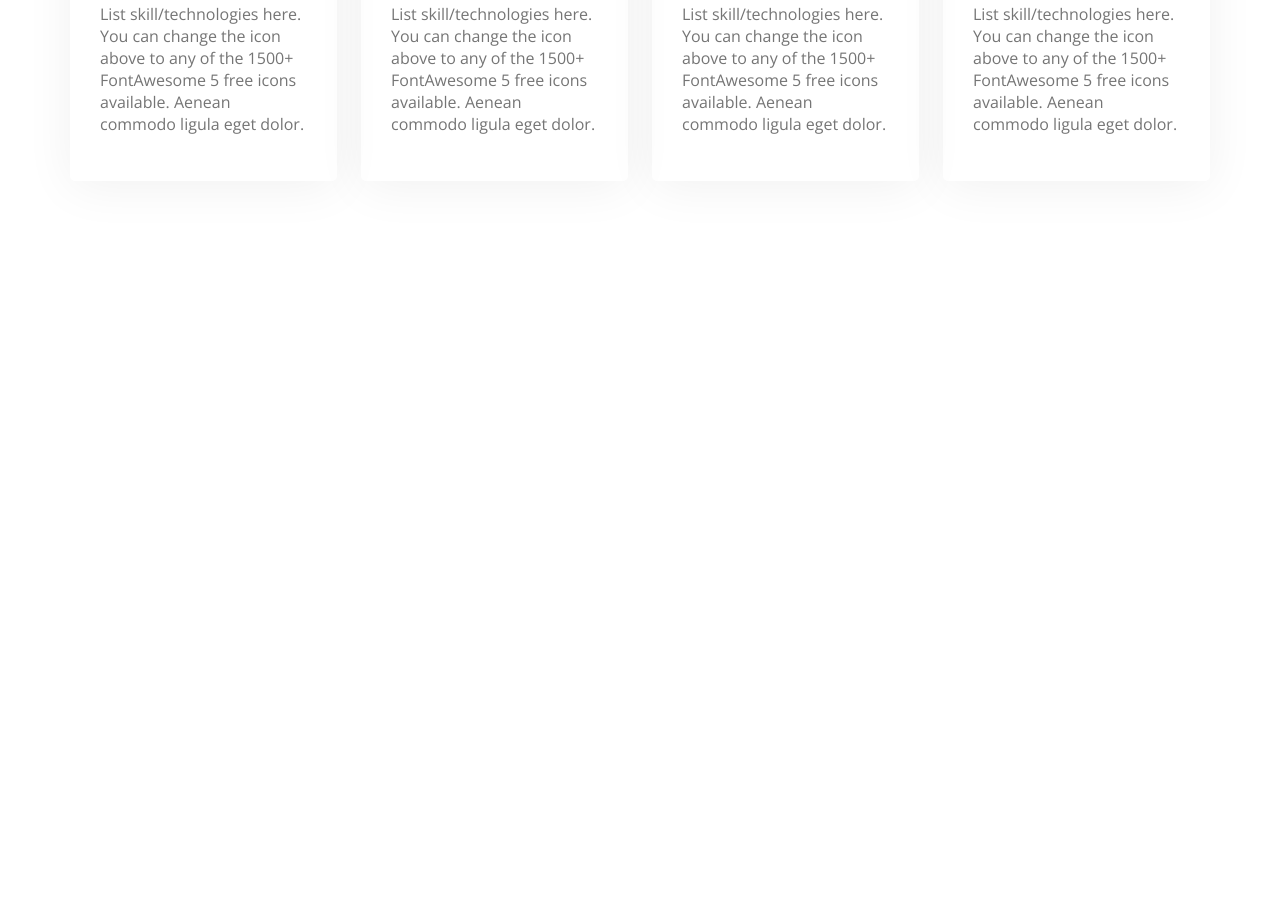
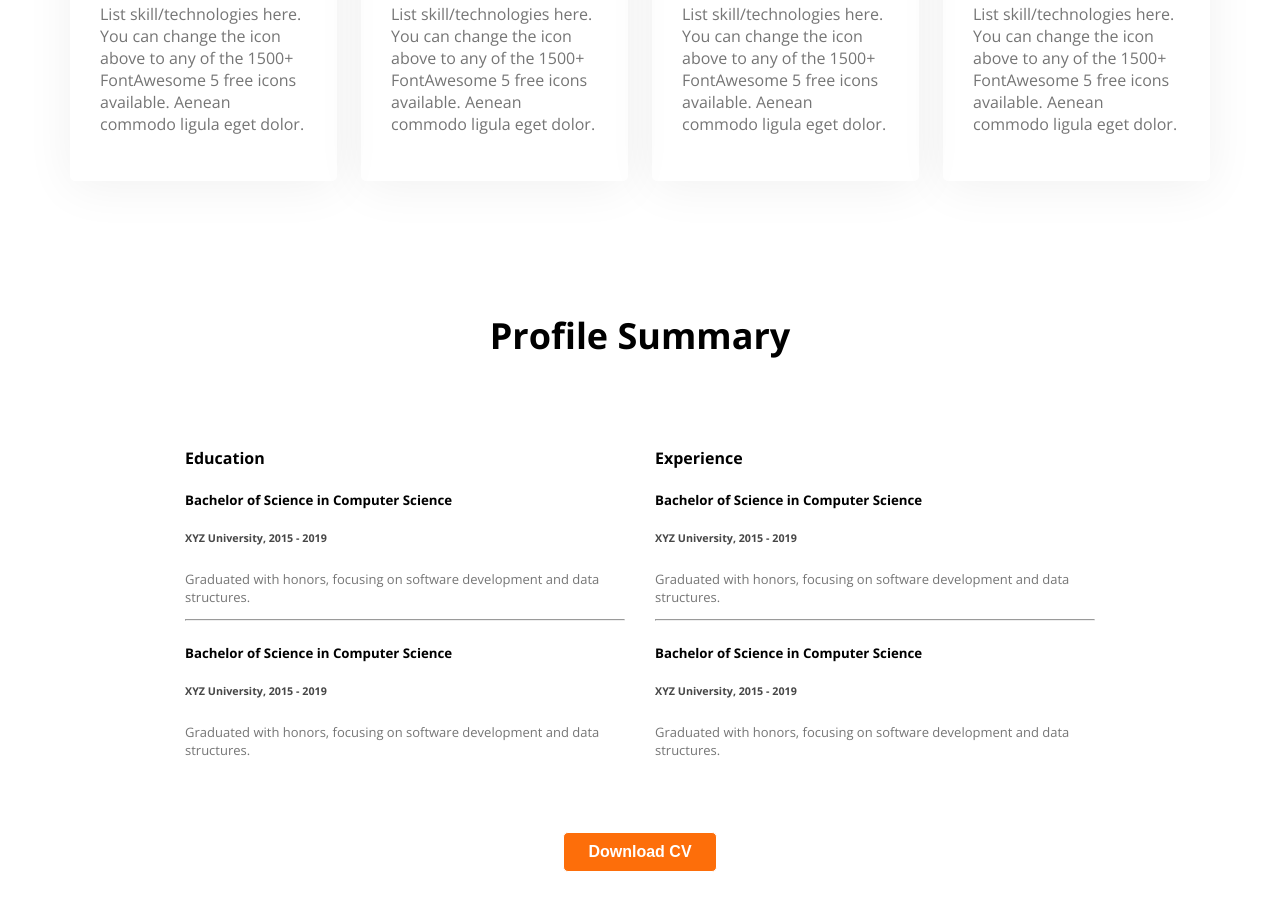
Before and after one commit to ARIFULHAQUE1/Developer_Portfolio, a plain HTML site: page index.html in a window 1280 px wide. Shown: the part 1828-2738 px from the top of the page. Before the commit the page ends 2139 px from the top, so only its background shows below. Drawn offline with nearby package versions, Linux system fonts and the light colour scheme.

Commit message:
added Profile summary section

```diff
--- a/Styles/portfolio.css
+++ b/Styles/portfolio.css
@@ -190,3 +190,22 @@ main {
     border-radius: 5px;
     box-shadow: 0px 6px 50px 0px rgba(0, 0, 0, 0.06);
 }
+/* profile summary section */
+.profile-summary {
+    display: flex;
+    justify-content: space-between;
+    align-items: center;
+    padding: 30px 115px;
+    gap: 30px;
+
+}
+.profile-summary h6{
+    margin-top: 10px;
+}
+.profile-summary p{
+    font-size: small;
+}
+.profile-download{
+    text-align: center;
+    margin-top: 20px;
+}
--- a/index.html
+++ b/index.html
@@ -75,29 +75,79 @@
                     <div class="skill">
                         <img src="./RESOURCES/images/icons/js.png" alt="">
                         <h4 class="skill-title">Javascript</h4>
-                    <P class="skill-description dark-3">List skill/technologies here. You can change the icon above to any of
+                        <P class="skill-description dark-3">List skill/technologies here. You can change the icon above
+                            to any of
                             the 1500+ FontAwesome 5 free icons available. Aenean commodo ligula eget dolor.</P>
                     </div>
                     <div class="skill">
                         <img src="./RESOURCES/images/icons/react.png" alt="">
                         <h4 class="skill-title">React</h4>
-                    <P class="skill-description dark-3">List skill/technologies here. You can change the icon above to any of
+                        <P class="skill-description dark-3">List skill/technologies here. You can change the icon above
+                            to any of
                             the 1500+ FontAwesome 5 free icons available. Aenean commodo ligula eget dolor.</P>
                     </div>
                     <div class="skill">
                         <img src="./RESOURCES/images/icons/nodejs.png" alt="">
                         <h4 class="skill-title">Node.js</h4>
-                    <P class="skill-description dark-3">List skill/technologies here. You can change the icon above to any of
+                        <P class="skill-description dark-3">List skill/technologies here. You can change the icon above
+                            to any of
                             the 1500+ FontAwesome 5 free icons available. Aenean commodo ligula eget dolor.</P>
                     </div>
                     <div class="skill">
                         <img src="./RESOURCES/images/icons/mongo.png" alt="">
                         <h4 class="skill-title">Mongo DB</h4>
-                    <P class="skill-description dark-3">List skill/technologies here. You can change the icon above to any of
+                        <P class="skill-description dark-3">List skill/technologies here. You can change the icon above
+                            to any of
                             the 1500+ FontAwesome 5 free icons available. Aenean commodo ligula eget dolor.</P>
                     </div>
                 </div>
 
+        </section>
+        <section class="profile-section">
+            <h3 class="section-title">Profile Summary</h3>
+            <div class="profile-summary">
+                <div class="education-section">
+                    <h4 class="education-title">Education</h4>
+                    <div class="education-item">
+                        <h5 class="education-degree">Bachelor of Science in Computer Science</h5>
+                        <h6 class="education-institution dark-2">XYZ University, 2015 - 2019</h6>
+                        <p class="education-description dark-3">Graduated with honors, focusing on software development
+                            and
+                            data structures.</p>
+                    </div>
+                    <hr>
+                    <div class="education-item">
+                        <h5 class="education-degree">Bachelor of Science in Computer Science</h5>
+                        <h6 class="education-institution dark-2">XYZ University, 2015 - 2019</h6>
+                        <p class="education-description dark-3">Graduated with honors, focusing on software development
+                            and
+                            data structures.</p>
+                    </div>
+
+                </div>
+
+                <div class="experiences-section">
+                    <h4 class="experience-title">Experience</h4>
+                    <div class="experience-item">
+                        <h5 class="experience-org ">Bachelor of Science in Computer Science</h5>
+                        <h6 class="experience-year dark-2">XYZ University, 2015 - 2019</h6>
+                        <p class="experience-description dark-3">Graduated with honors, focusing on software development
+                            and
+                            data structures.</p>
+                    </div>
+                    <hr>
+                    <div class="experience-item">
+                        <h5 class="experience-org ">Bachelor of Science in Computer Science</h5>
+                        <h6 class="experience-year dark-2">XYZ University, 2015 - 2019</h6>
+                        <p class="experience-description dark-3">Graduated with honors, focusing on software development
+                            and
+                            data structures.</p>
+                    </div>
+                </div>
+            </div>
+            <div class="profile-download">
+                <button class="btn-primary">Download CV</button>
+            </div>
         </section>
     </Main>
 
```
Lines whose indentation alone changed are shown as unchanged.
